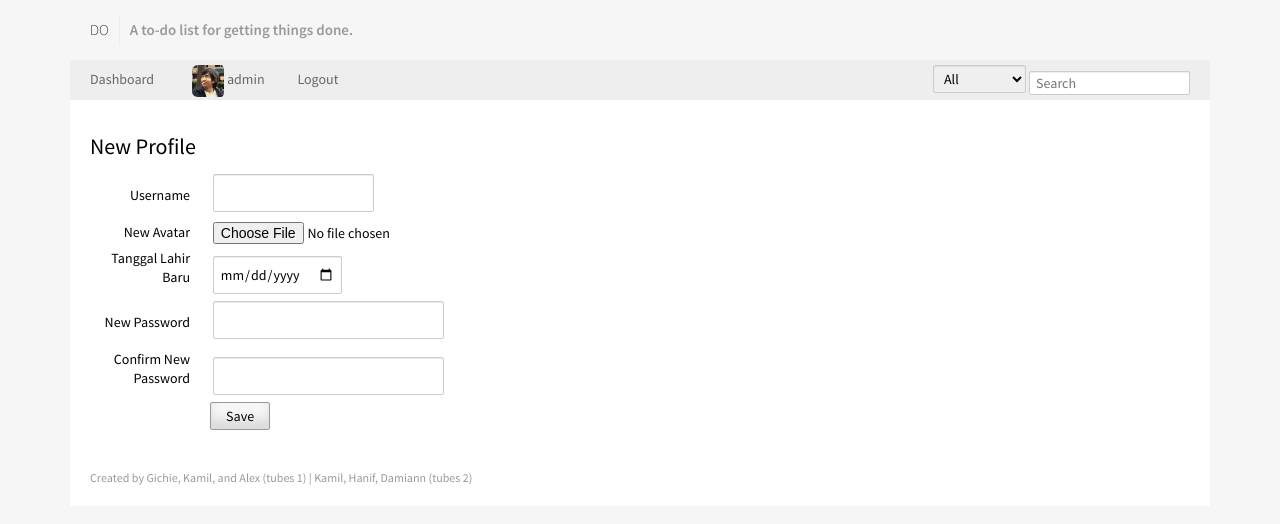
After one commit to kamilersz/IF3038-2013-2, a PHP site: page /new_profile.php in a window 1280 px wide. The commit adds this page. Shown: the top 524 px of the page. Run offline with PHP 8.4, Linux system fonts and the light colour scheme; a user stored in the database is signed in; data comes from the database, SQL or seed files in the repository.

Commit message:
profile dan new_profile

```diff
--- /dev/null
+++ b/src/new_profile.php
@@ -0,0 +1,40 @@
+<?php
+	$title = 'New Tugas';
+	$login_permission = 1;
+	include 'inc/header.php';
+?>
+		<div class="content">
+			<div class="add-profile">
+				<header>
+					<h1>New Profile</h1>
+				</header>
+				<form id="new_profile" action="#editProfile" method="post">
+						<div class="field">
+							<label>Username</label>
+							<input name="nama" id="nama" type="text">
+						</div>
+						<div class="field">
+								<label>New Avatar</label>
+								<input name="avatar" id="avatar" type="file" accept="image/jpg">
+						</div>
+						<div class="field">
+								<label>Tanggal Lahir Baru</label>
+								<input name="tanggal_lahir" id="tanggal_lahir" type="date">
+							</div>
+						<div class="field">
+								<label>New Password</label>
+								<input size="30" maxlength="50" name="password" id="password" type="password">
+							</div>
+							<div class="field">
+								<label>Confirm New Password</label>
+								<input size="30" maxlength="50" name="password_k" id="password_k" type="password">
+							</div>
+						<div class="buttons">
+							<button type="submit">Save</button>
+						</div>
+				</form>
+			</div>
+		</div>
+<?php
+	include 'inc/footer.php';
+?>
```
Also changed, not shown: src/profile.php (+3 -30 lines).
